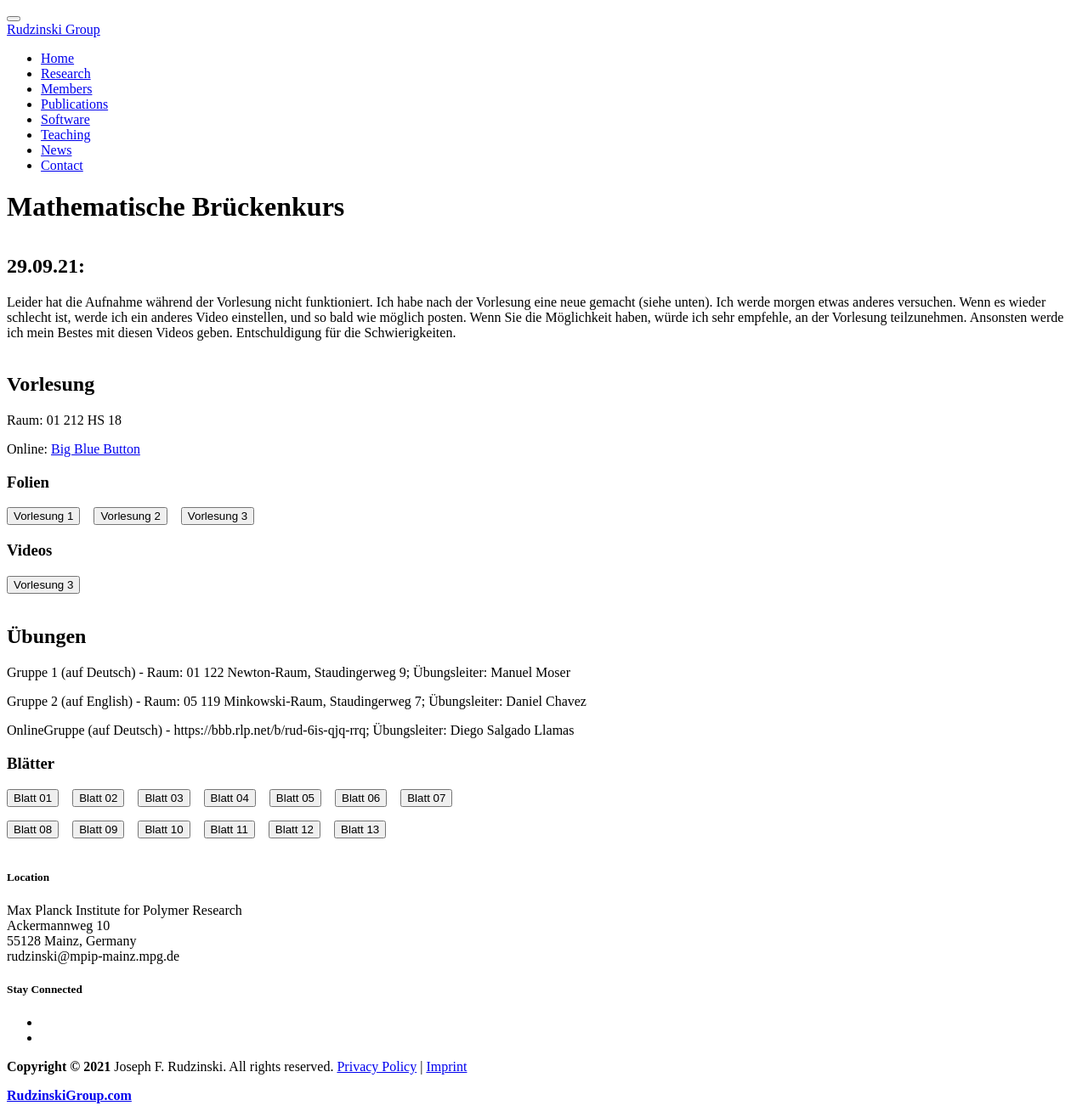
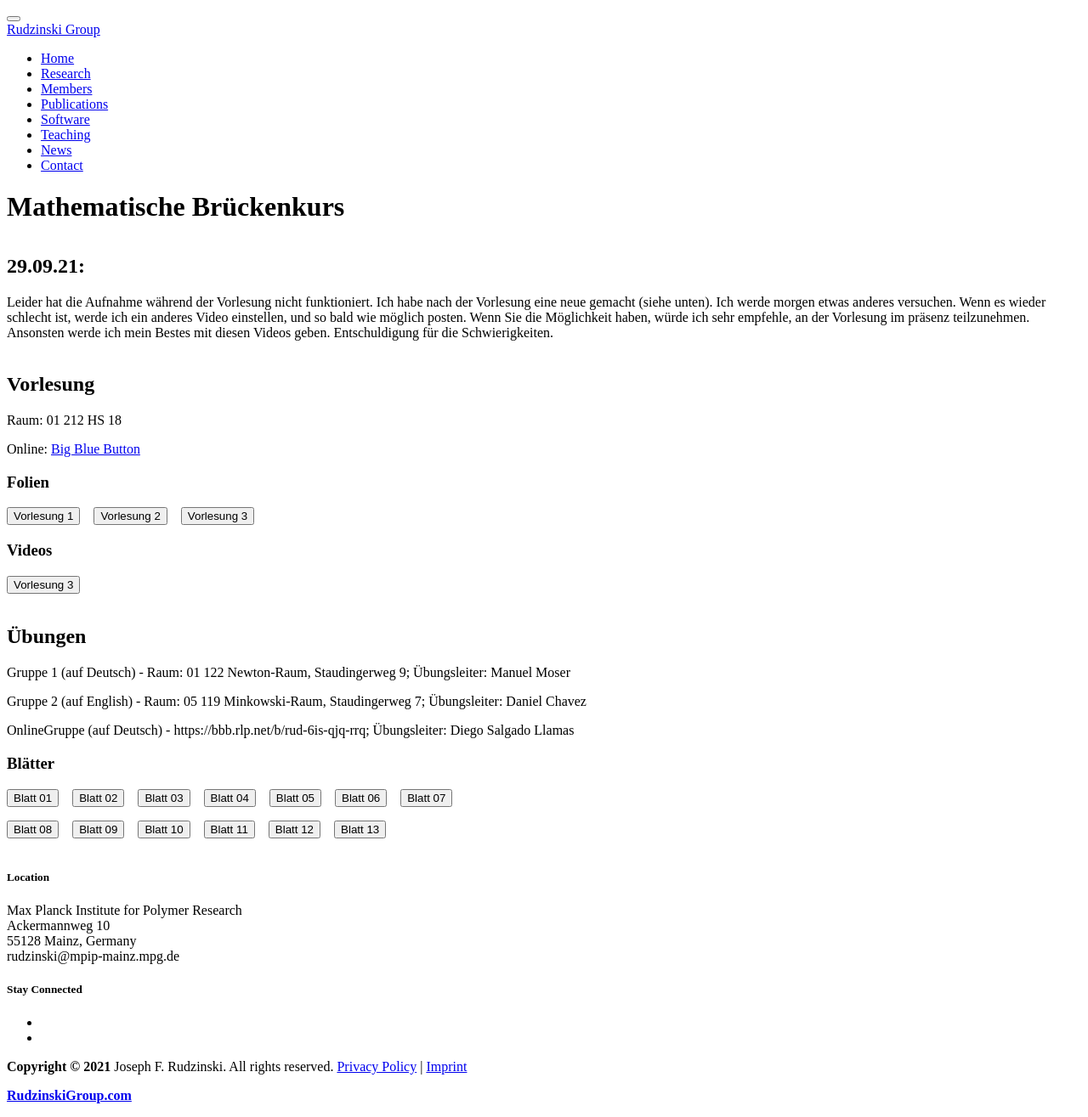
Before and after one commit to JFRudzinski/JFRudzinski.github.io, a Jekyll site: the page built from _posts/classes/2021-09-26-Brueckenkurs.md, in a window 1280 px wide. Shown: the whole page at 85% size. Built offline with Jekyll 4.4.1, drawn with Linux system fonts in a browser that asks for light colours.

Commit message:
fixed text

```diff
--- a/_posts/classes/2021-09-26-Brueckenkurs.md
+++ b/_posts/classes/2021-09-26-Brueckenkurs.md
@@ -13,7 +13,7 @@ categories: jekyll Class
 <div class="container">
     <div class="center" style="margin-top:1cm; margin-bottom:1cm">
         <h2 class="post-title">29.09.21:</h2>
-        <p> Leider hat die Aufnahme während der Vorlesung nicht funktioniert. Ich habe nach der Vorlesung eine neue gemacht (siehe unten). Ich werde morgen etwas anderes versuchen. Wenn es wieder schlecht ist, werde ich ein anderes Video einstellen, und so bald wie möglich posten. Wenn Sie die Möglichkeit haben, würde ich sehr empfehle, an der Vorlesung teilzunehmen. Ansonsten werde ich mein Bestes mit diesen Videos geben. Entschuldigung für die Schwierigkeiten. </p>
+        <p> Leider hat die Aufnahme während der Vorlesung nicht funktioniert. Ich habe nach der Vorlesung eine neue gemacht (siehe unten). Ich werde morgen etwas anderes versuchen. Wenn es wieder schlecht ist, werde ich ein anderes Video einstellen, und so bald wie möglich posten. Wenn Sie die Möglichkeit haben, würde ich sehr empfehle, an der Vorlesung im präsenz teilzunehmen. Ansonsten werde ich mein Bestes mit diesen Videos geben. Entschuldigung für die Schwierigkeiten. </p>
     </div>
 </div>
 
```
